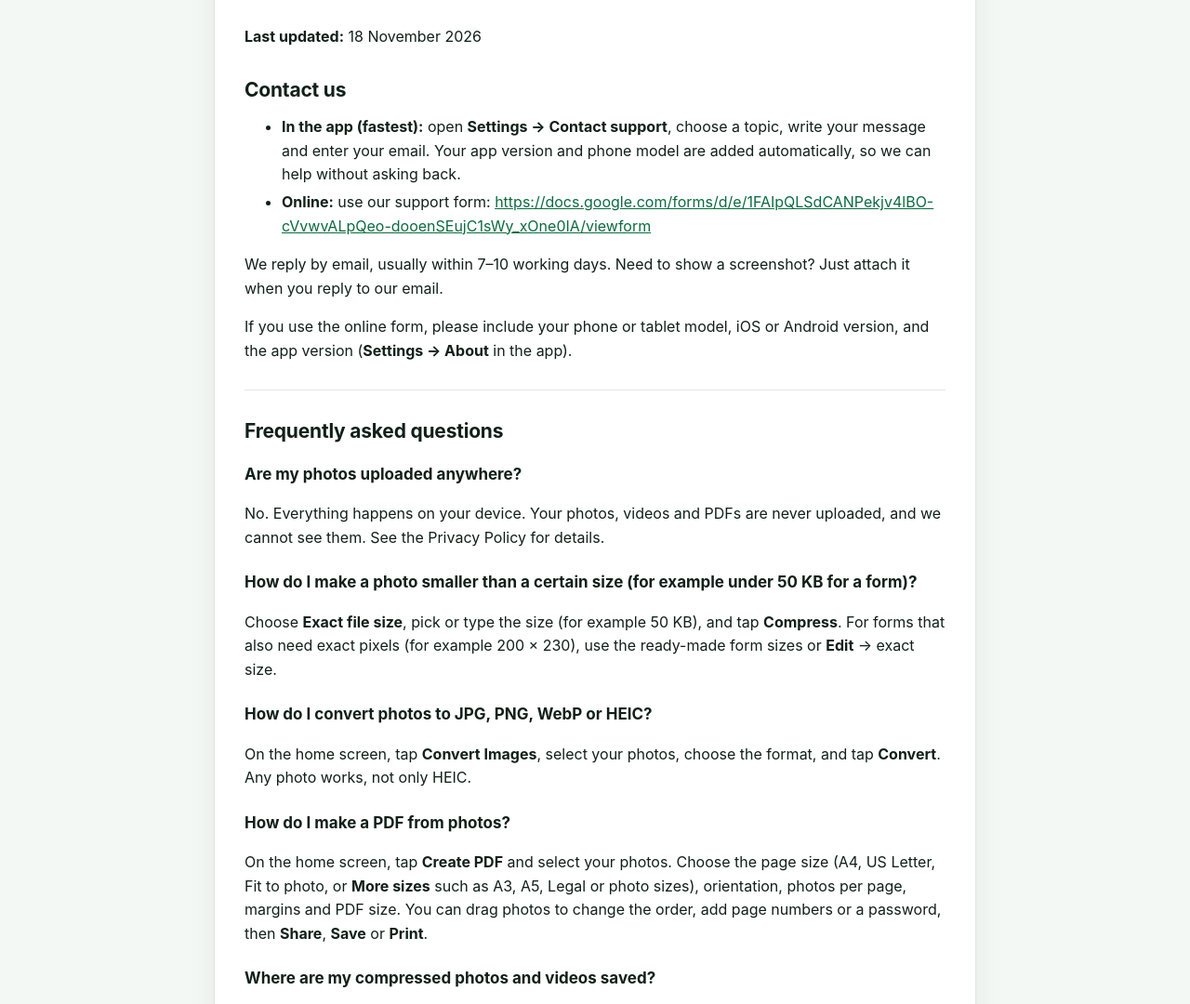
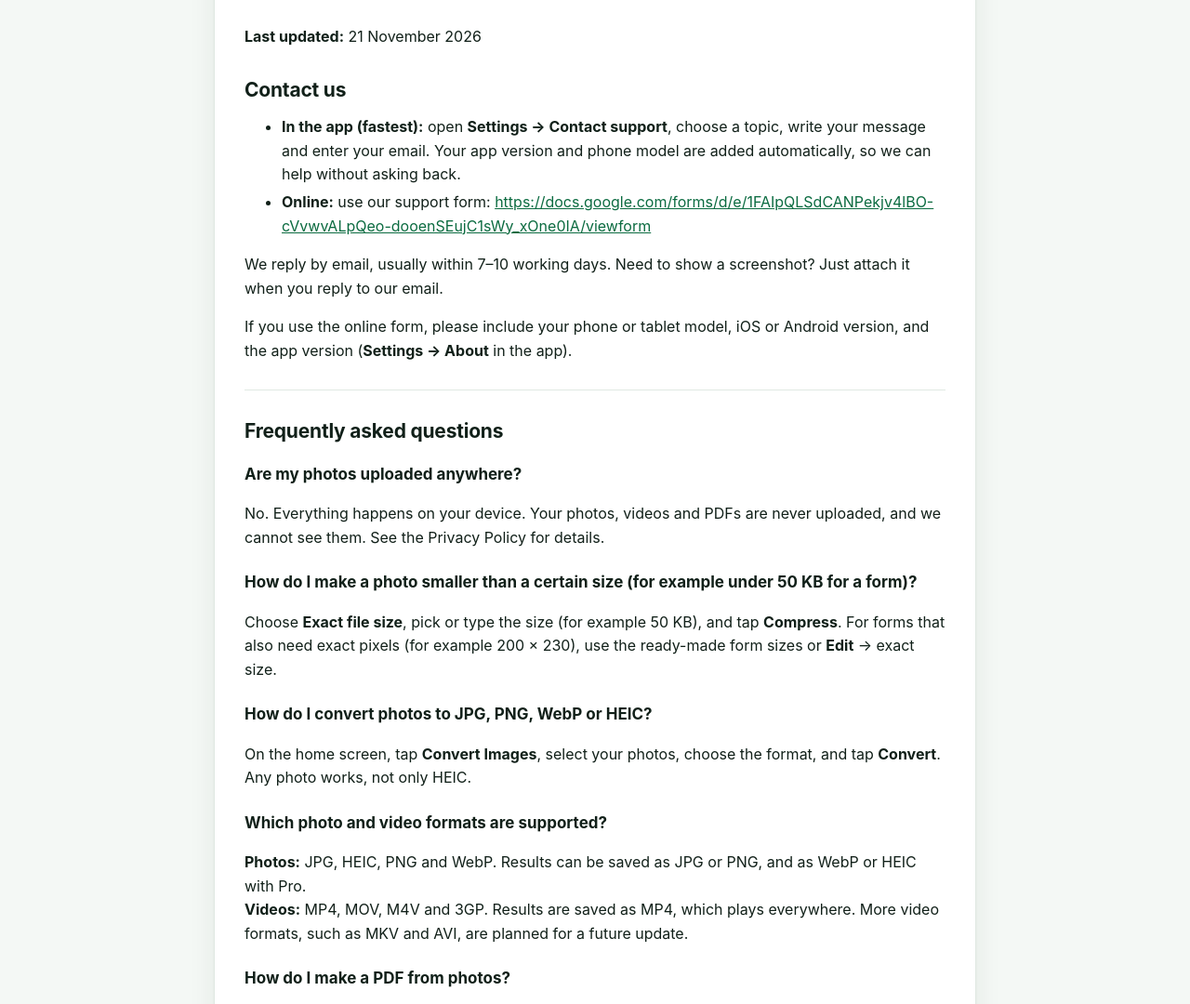
Before and after one commit to Piyush-Sinroja/Piyush-Sinroja.github.io, a plain HTML site: page compress/support/index.html in a window 1280 px wide. Shown: the part 188-1268 px from the top of the page at 93% size. Drawn offline with Linux system fonts and the light colour scheme.

Commit message:
Add supported video formats

```diff
--- a/compress/support/index.html
+++ b/compress/support/index.html
@@ -27,7 +27,7 @@
 <main>
 <div class="wrap"><article class="doc">
 <h1>Support — Compress Images &amp; Videos</h1>
-<p><strong>Last updated:</strong> 18 November 2026</p>
+<p><strong>Last updated:</strong> 21 November 2026</p>
 <h2>Contact us</h2>
 <ul>
 <li><strong>In the app (fastest):</strong> open <strong>Settings → Contact support</strong>, choose a topic, write your message and enter your email. Your app version and phone model are added automatically, so we can help without asking back.</li>
@@ -43,6 +43,9 @@
 <p>Choose <strong>Exact file size</strong>, pick or type the size (for example 50 KB), and tap <strong>Compress</strong>. For forms that also need exact pixels (for example 200 × 230), use the ready-made form sizes or <strong>Edit</strong> → exact size.</p>
 <h3>How do I convert photos to JPG, PNG, WebP or HEIC?</h3>
 <p>On the home screen, tap <strong>Convert Images</strong>, select your photos, choose the format, and tap <strong>Convert</strong>. Any photo works, not only HEIC.</p>
+<h3>Which photo and video formats are supported?</h3>
+<p><strong>Photos:</strong> JPG, HEIC, PNG and WebP. Results can be saved as JPG or PNG, and as WebP or HEIC with Pro.<br>
+<strong>Videos:</strong> MP4, MOV, M4V and 3GP. Results are saved as MP4, which plays everywhere. More video formats, such as MKV and AVI, are planned for a future update.</p>
 <h3>How do I make a PDF from photos?</h3>
 <p>On the home screen, tap <strong>Create PDF</strong> and select your photos. Choose the page size (A4, US Letter, Fit to photo, or <strong>More sizes</strong> such as A3, A5, Legal or photo sizes), orientation, photos per page, margins and PDF size. You can drag photos to change the order, add page numbers or a password, then <strong>Share</strong>, <strong>Save</strong> or <strong>Print</strong>.</p>
 <h3>Where are my compressed photos and videos saved?</h3>
```
Also changed, not shown: compress/index.html (+1 -1 lines).
